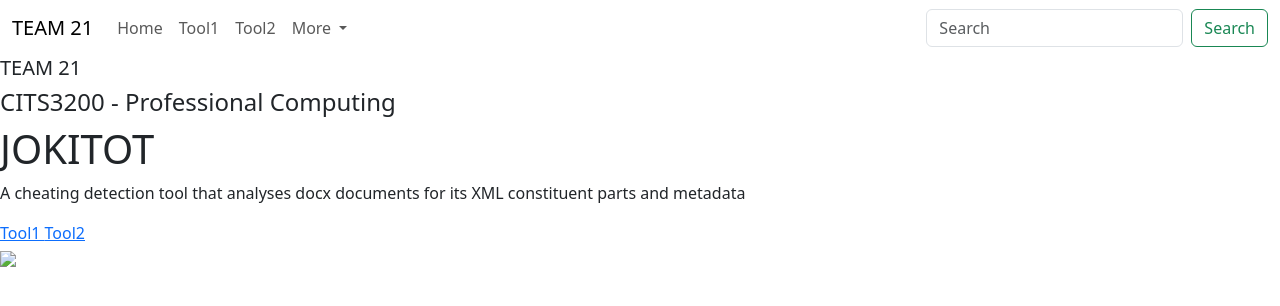
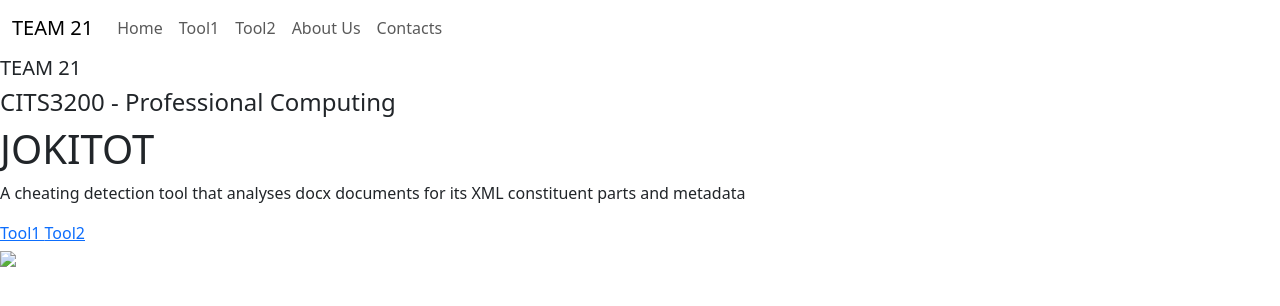
Before and after one commit to lujor20/CITS3200_Project, a Flask app: template app/main/templates/home.html in a window 1280 px wide. Shown: the top 306 px of the page. Run offline with Flask 3, Linux system fonts and the light colour scheme; the template is opened without the code that fills it, so the values that code supplies are empty.

Commit message:
adds contacts page

```diff
--- a/app/main/templates/base.html
+++ b/app/main/templates/base.html
@@ -34,22 +34,14 @@
             <li class="nav-item">
               <a class="nav-link" href="/tool2">Tool2</a>
             </li>
-            <li class="nav-item dropdown">
-              <a class="nav-link dropdown-toggle" href="#" role="button" data-bs-toggle="dropdown" aria-expanded="false">
-                More
-              </a>
-              <ul class="dropdown-menu">
-                <li><a class="dropdown-item" href="#">About</a></li>
-                <li><a class="dropdown-item" href="#">Services</a></li>
-                <li><hr class="dropdown-divider"></li>
-                <li><a class="dropdown-item" href="/contacts">Contact Us</a></li>
-              </ul>
+            <li class="nav-item">
+              <a class="nav-link" href="#">About Us</a>
+            </li>
+            <li class="nav-item">
+              <a class="nav-link" href="/contacts">Contacts</a>
             </li>
           </ul>
-          <form class="d-flex" role="search">
-            <input class="form-control me-2" type="search" placeholder="Search" aria-label="Search">
-            <button class="btn btn-outline-success" type="submit">Search</button>
-          </form>
+
         </div>
       </div>
     </nav>
```
Also changed, not shown: app/main/static/style.css (+21 -1 lines), app/main/templates/contacts.html (+21 -20 lines), app/main/static/profile.png (added).
